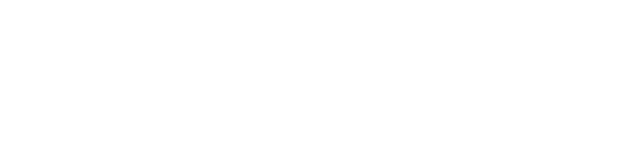
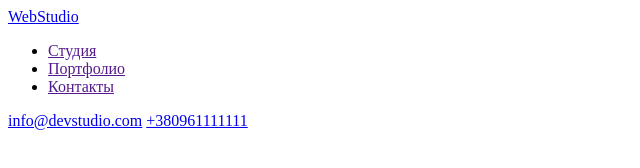
Before and after one commit to lyukhymchak/goit-markup-hw-01, a plain HTML site: page index.html in a window 1280 px wide. Shown: the whole page, without its empty margins (0-640 px from the left). Drawn offline with Linux system fonts and the light colour scheme.

Commit message:
Update index.html
Added header

```diff
--- a/index.html
+++ b/index.html
@@ -6,5 +6,18 @@
     <meta name="viewport" content="width=device-width, initial-scale=1.0" />
     <title>Document</title>
   </head>
-  <body></body>
+  <body>
+    <header>
+      <nav>
+        <a href="/" lang="en">WebStudio</a>
+        <ul>
+          <li><a href="">Студия</a></li>
+          <li><a href="">Портфолио</a></li>
+          <li><a href="">Контакты</a></li>
+        </ul>
+      </nav>
+      <a href="mailto:info@devstudio.com">info@devstudio.com</a>
+      <a href="tel:+380961111111">+380961111111</a>
+    </header>
+  </body>
 </html>
```
